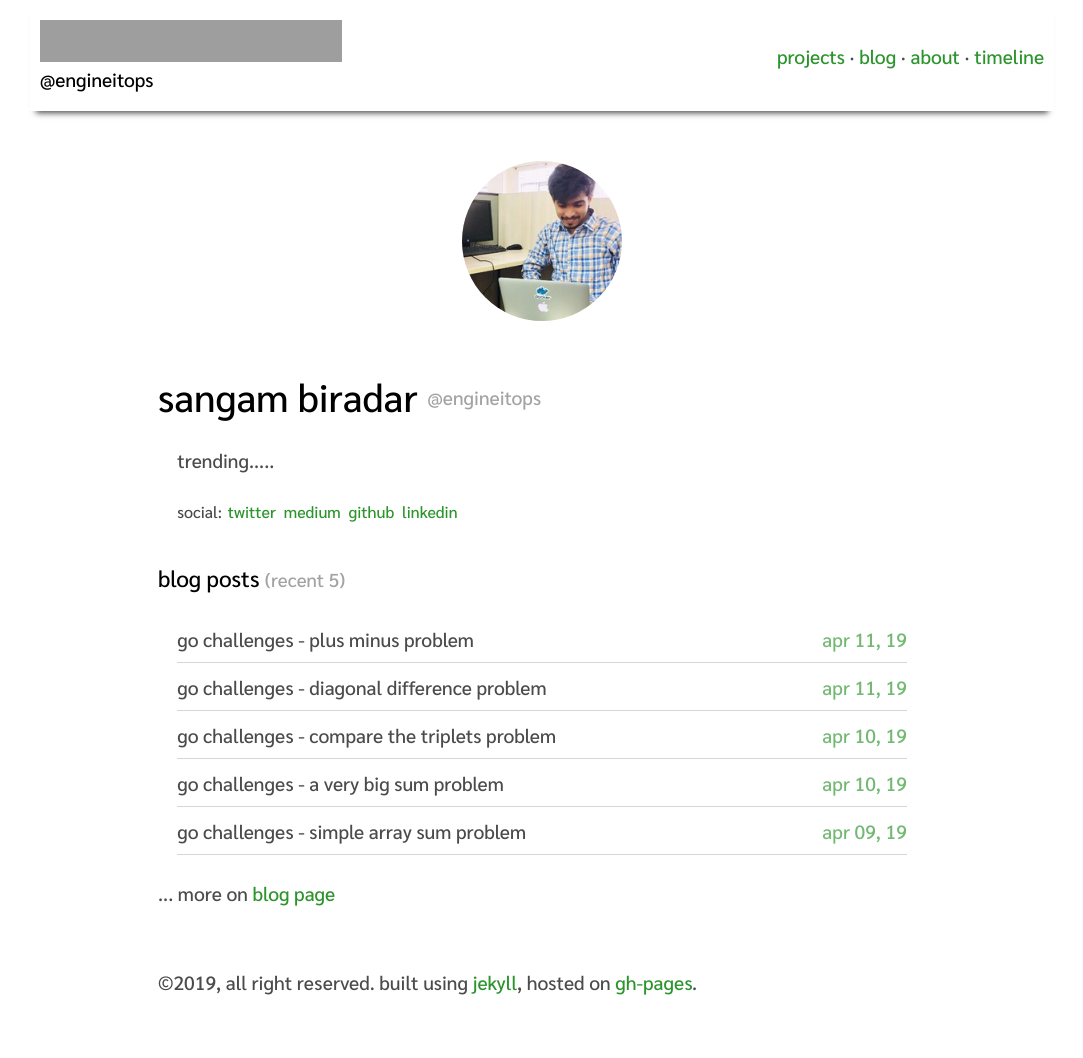
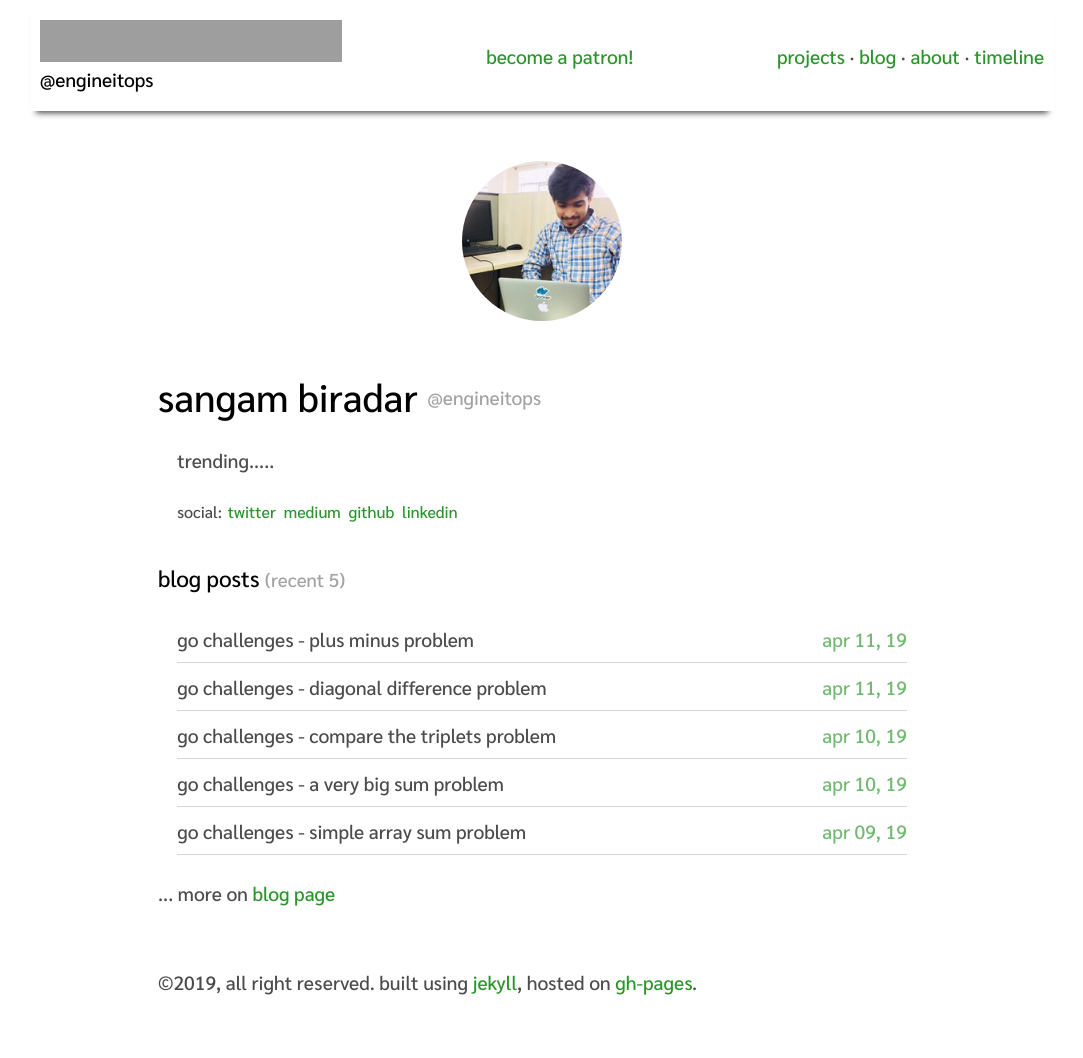
Before and after one commit to EngineITOps/EngineITOps.github.io, a Jekyll site: the page built from index.html, in a window 1280 px wide. Shown: the whole page, without its empty margins (98-1181 px from the left). Built offline with Jekyll 4.4.1, drawn with Linux system fonts in a browser that asks for light colours; the list of posts is cut into pages by our own code; comment, search, counter and statistics services are not loaded; grey boxes are pictures that could not be loaded.

Commit message:
Update nav.html

```diff
--- a/_includes/nav.html
+++ b/_includes/nav.html
@@ -1,6 +1,6 @@
 <nav>
     <div class="logo"><img src="https://hitcounter.pythonanywhere.com/count/tag.svg?url=https%3A%2F%2Fengineitops.icu" alt="visitor" height="42" width="42"><a href="/">@ENGINEITOPS</a></div>
-
+    <a href="https://www.patreon.com/bePatron?u=19127145" data-patreon-widget-type="become-patron-button">Become a Patron!</a><script async src="https://c6.patreon.com/becomePatronButton.bundle.js"></script>
     <div class="links">
         <a href="/projects/">projects</a> &middot;
         <a href="/blog/">blog</a> &middot;
```
